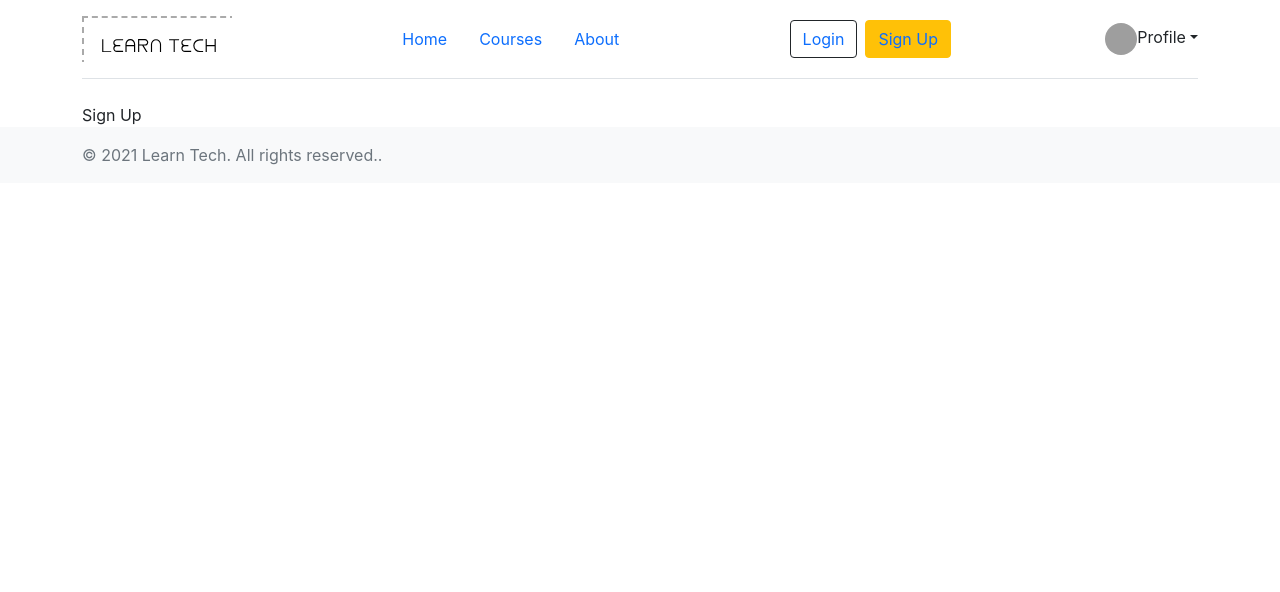
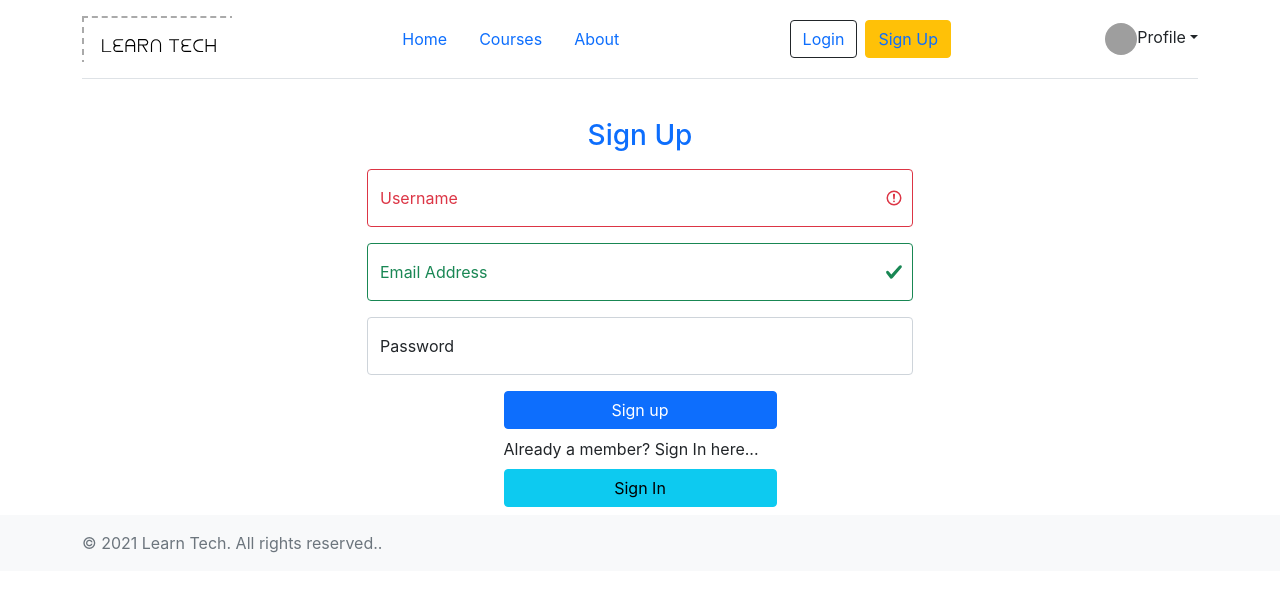
Before and after one commit to vaibhav0103/membership-website-frontend, a React (Create React App) app: page /signup in a window 1280 px wide. Shown: the top 592 px of the page. Built offline with nearby package versions, Linux system fonts and the light colour scheme; grey boxes are pictures that could not be loaded.

Commit message:
login signup forms

```diff
--- a/src/pages/Login.js
+++ b/src/pages/Login.js
@@ -1,27 +1,19 @@
 const Login = () => {
     return (
         <div className="container">
-            <main class="form-signin">
+            <main className="form-signin">
                 <form>
-                <img class="mb-4" src="/docs/5.0/assets/brand/bootstrap-logo.svg" alt="" width="72" height="57" />
-                <h1 class="h3 mb-3 fw-normal">Please sign in</h1>
-
-                <div class="form-floating">
-                    <input type="email" class="form-control" id="floatingInput" placeholder="name@example.com" />
+                    <img className="mb-4" src="/docs/5.0/assets/brand/bootstrap-logo.svg" alt="" width="72" height="57" />
+                    <h1 className="h3 mb-3 fw-normal">Please sign in</h1>
+                    <div className="form-floating">
+                        <input type="email" className="form-control" id="floatingInput" placeholder="name@example.com" />
                         <label for="floatingInput">Email address</label>
                     </div>
-                <div class="form-floating">
-                    <input type="password" class="form-control" id="floatingPassword" placeholder="Password" />
+                    <div className="form-floating">
+                        <input type="password" className="form-control" id="floatingPassword" placeholder="Password" />
                         <label for="floatingPassword">Password</label>
                     </div>
-
-                <div class="checkbox mb-3">
-                    <label>
-                        <input type="checkbox" value="remember-me" /> Remember me
-                    </label>
-                </div>
-                <button class="w-100 btn btn-lg btn-primary" type="submit">Sign in</button>
-                <p class="mt-5 mb-3 text-muted">&copy; 2017–2021</p>
+                    <button className="w-100 btn btn-lg btn-primary" type="submit">Sign in</button>
                 </form>
             </main>
         </div>
--- a/src/pages/Signup.js
+++ b/src/pages/Signup.js
@@ -1,7 +1,84 @@
+import {useState, useEffect} from 'react';
+
 const Signup = () => {
+    const initialFormData = Object.freeze({
+		email: '',
+		username: '',
+		password: '',
+	});
+    const [formData, setFormData] = useState(initialFormData)
+
+    const handleChange = (e) =>{
+        console.log(e.target.name)
+        console.log(e.target.value)
+        setFormData({
+			...formData,
+			// Trimming any whitespace
+			[e.target.name]: e.target.value.trim(),
+		});
+    }
+
+    const handleSubmit = (e) => {
+        e.preventDefault();
+        console.log(formData);
+
+    }
+
     return (
         <div className="container">
-            Sign Up
+            <div className="row justify-content-center">
+                <div className="col-sm-6">
+                    <form>
+                        <h3 className="text-primary text-center my-3">Sign Up</h3>
+                        {/* Username */}
+
+                        <div className="form-floating mb-3">
+                            <input type="text" className="form-control is-invalid" id="username" name="username" placeholder="Username" onChange={handleChange} />
+                            <label className="form-label text-danger" htmlFor="username">Username</label>
+                        </div>
+
+                        {/* Email input  */}
+                        <div className="form-floating mb-3">
+                            <input type="email" className="form-control is-valid" id="email" name="email" placeholder="name@example.com" onChange={handleChange} />
+                            <label className="form-label text-success" htmlFor="email">Email Address</label>
+                        </div>
+
+                        {/* Password input */}
+                        <div className="form-floating mb-3">
+                            <input type="password" className="form-control" id="password" name="password" placeholder="Password" onChange={handleChange} />
+                            <label className="form-label" htmlFor="password">Password</label>
+                        </div>
+
+                        {/*-- Submit button -- */}
+                        <div className="d-grid gap-2 col-6 mx-auto">
+                            <button type="submit" className="btn btn-primary btn-block mb-2" onClick={handleSubmit}>Sign up</button>
+                        </div>
+                        <div className="d-grid gap-2 col-6 mx-auto">
+                            Already a member? Sign In here...
+                            <button type="submit" className="btn btn-info mb-2">Sign In</button>
+                        </div>
+                        {/*-- Register buttons -- */}
+                        {/* <div className="text-center">
+                            <p>or sign up with:</p>
+                            <button type="button" className="btn btn-primary btn-floating mx-1">
+                            <i className="fab fa-facebook-f"></i>
+                            </button>
+
+                            <button type="button" className="btn btn-primary btn-floating mx-1">
+                            <i className="fab fa-google"></i>
+                            </button>
+
+                            <button type="button" className="btn btn-primary btn-floating mx-1">
+                            <i className="fab fa-twitter"></i>
+                            </button>
+
+                            <button type="button" className="btn btn-primary btn-floating mx-1">
+                            <i className="fab fa-github"></i>
+                            </button>
+                        </div> */}
+                    </form>
+                </div>
+            </div>
         </div>
     )
 }
```
Lines whose indentation alone changed are shown as unchanged.
